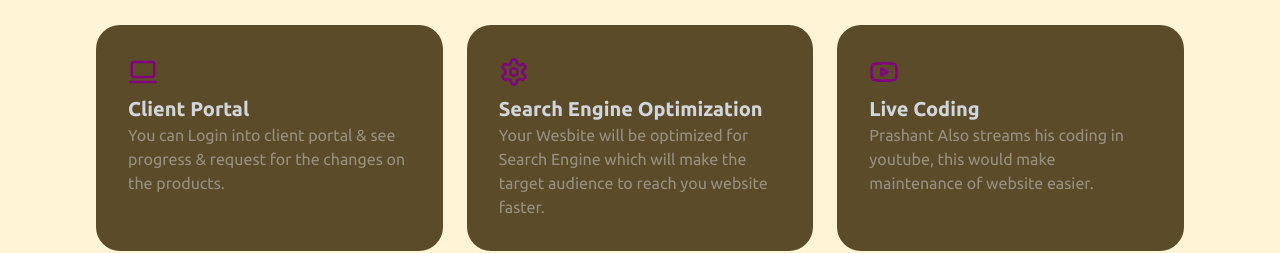
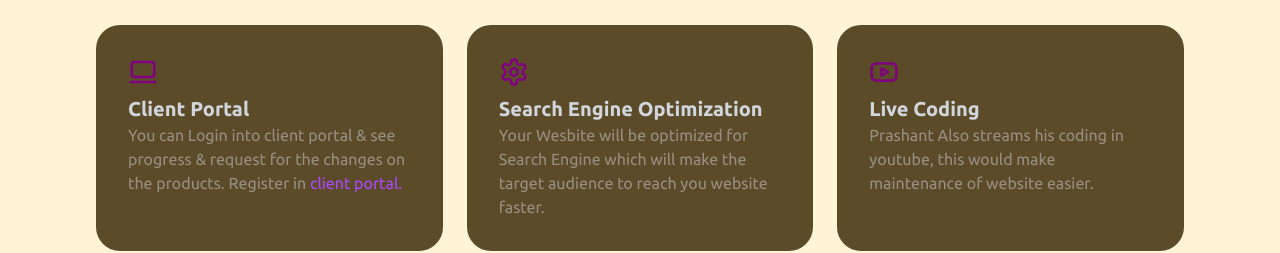
Before and after one commit to pr4shxnt/Prashant, a React (Vite) app: page / in a window 1280 px wide. Shown: the part 2467-2720 px from the top of the page. Built offline with nearby package versions, Linux system fonts and the light colour scheme; no server answers.

Commit message:
home page fixed

```diff
--- a/src/Components/BlogPage/BlogCard.jsx
+++ b/src/Components/BlogPage/BlogCard.jsx
@@ -2,7 +2,11 @@ import React from 'react'
 
 const BlogCard = () => {
   return (
-    <div>BlogCard</div>
+    <div>
+      <div className="">
+
+      </div>
+    </div>
   )
 }
 
--- a/src/Components/Sections/AboutSection/AboutMeLandingpage.jsx
+++ b/src/Components/Sections/AboutSection/AboutMeLandingpage.jsx
@@ -18,7 +18,7 @@ const AboutMeLandingpage = () => {
             <Laptop2 size={30} stroke="purple"/>
             <p class="css-v5mywq mt-2 text-xl font-semibold text-gray-300">Client Portal</p>
             <p class="css-14rovie text-gray-300/50">
-              You can Login into client portal &amp; see progress &amp; request for the changes on the products.
+              You can Login into client portal &amp; see progress &amp; request for the changes on the products. Register in <a href="https://www.clientportal.prashantadhikari7.com.np/register" target="_blank" className="text-purple-500 hover:underline">client portal.</a>
             </p>
           </div>
         </SpotlightCard>
```
